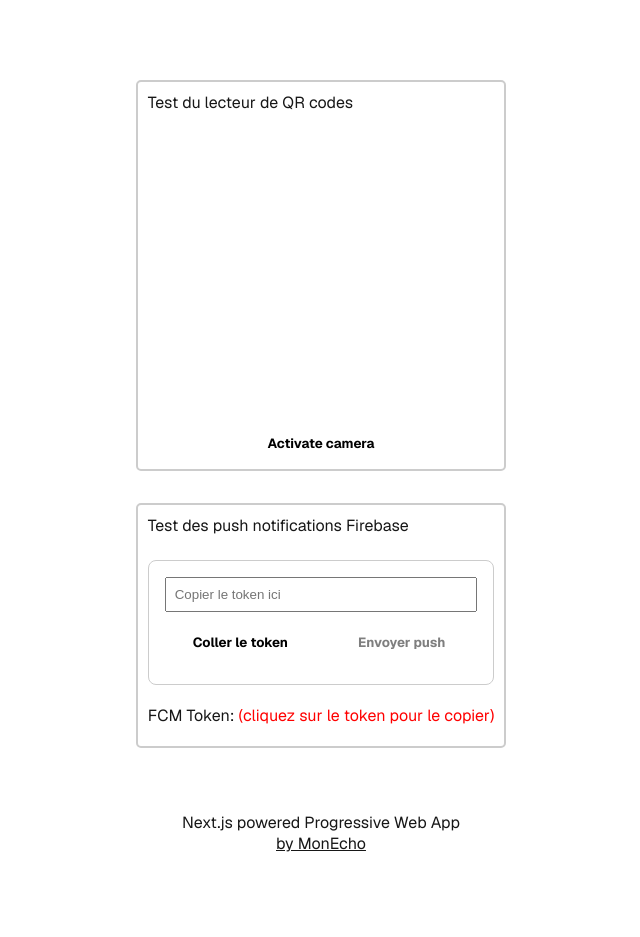
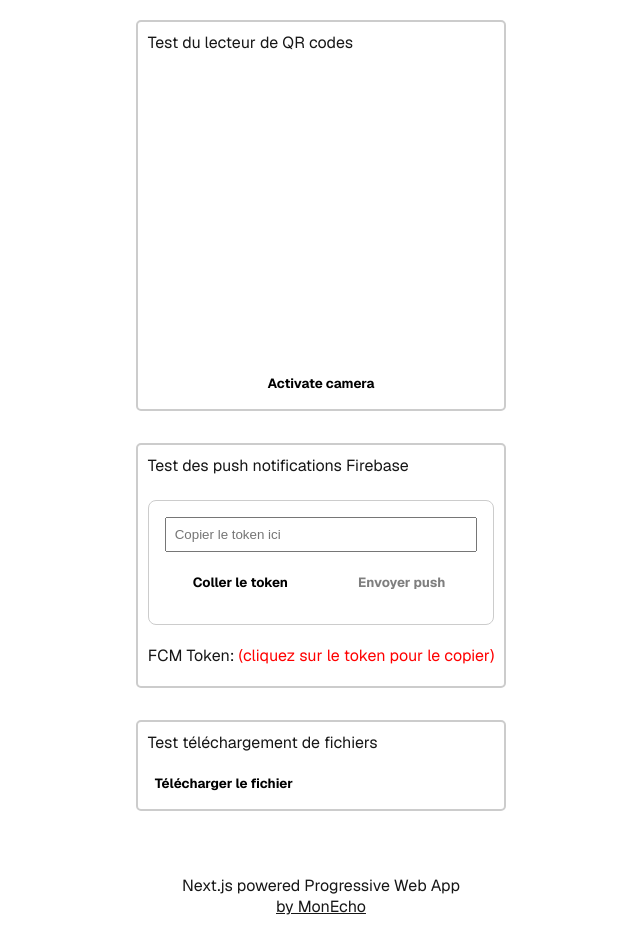
Before and after one commit to Julien-Allard/nextjs-pwa-test, a Next.js app: page / in a window 1280 px wide. Shown: the whole page, without its empty margins (319-959 px from the left). Built offline with nearby package versions, Linux system fonts and the light colour scheme.

Commit message:
Adding file download feature

```diff
--- /dev/null
+++ b/src/app/components/DownloadFile.tsx
@@ -0,0 +1,80 @@
+"use client";
+import { useState } from "react";
+
+export default function DownloadFile() {
+  const [status, setStatus] = useState("");
+
+  const downloadFile = async () => {
+    setStatus("Preparing...");
+
+    try {
+      const response = await fetch("/files/dltest.txt");
+      const text = await response.text();
+
+      const fileName = "dltest.txt";
+
+      // Check for File System Access API support
+      if ("showSaveFilePicker" in window) {
+        // eslint-disable-next-line @typescript-eslint/no-explicit-any
+        const handle = await (window as any).showSaveFilePicker({
+          suggestedName: fileName,
+          types: [
+            {
+              description: "Text file",
+              accept: { "text/plain": [".txt"] },
+            },
+          ],
+        });
+
+        const writable = await handle.createWritable();
+        await writable.write(text);
+        await writable.close();
+
+        setStatus("✅ Fichier sauvegardé");
+      } else {
+        // Not supported — fallback
+        const blob = new Blob([text], { type: "text/plain" });
+        const url = URL.createObjectURL(blob);
+
+        const a = document.createElement("a");
+        a.href = url;
+        a.download = fileName;
+        a.click();
+
+        URL.revokeObjectURL(url);
+        setStatus("✅ File downloaded using fallback");
+      }
+    } catch (err) {
+      console.error(err);
+      setStatus("❌ Téléchargement échoué");
+    }
+  };
+
+  return (
+    <div
+      style={{
+        display: "flex",
+        gap: "1rem",
+        alignItems: "center",
+        marginTop: "15px",
+      }}
+    >
+      <button
+        onClick={downloadFile}
+        style={{
+          borderRadius: "10px",
+          borderColor: "transparent",
+          background: "white",
+          color: "black",
+          fontFamily: "Geist",
+          fontWeight: "bold",
+          padding: "5px",
+          cursor: "pointer",
+        }}
+      >
+        Télécharger le fichier
+      </button>
+      <p>{status}</p>
+    </div>
+  );
+}
--- a/src/app/page.module.css
+++ b/src/app/page.module.css
@@ -10,7 +10,7 @@
   align-items: center;
   justify-items: center;
   min-height: 100svh;
-  padding: 80px;
+  padding: 20px 80px;
   gap: 64px;
   font-family: var(--font-geist-sans);
   position: relative;
--- a/src/app/page.tsx
+++ b/src/app/page.tsx
@@ -6,6 +6,7 @@ import QRCodeScanner from "./components/QRCodeScanner";
 import InitPushNotifications from "./components/InitPushNotifications";
 import SendPushTest from "./components/SendPushTest";
 import InstallPromptBanner from "./components/InstallPromptBanner";
+import DownloadFile from "./components/DownloadFile";
 
 const Home: FC = () => {
   return (
@@ -61,6 +62,10 @@ const Home: FC = () => {
           <SendPushTest />
           <InitPushNotifications />
         </div>
+        <div className={styles.pushNotifications}>
+          <p>Test téléchargement de fichiers</p>
+          <DownloadFile />
+        </div>
       </main>
       <footer className={styles.footer}>
         <span>Next.js powered Progressive Web App</span>
```
Also changed, not shown: public/files/dltest.txt (added), 1 other file (tests, documents, lock files or other folders).
